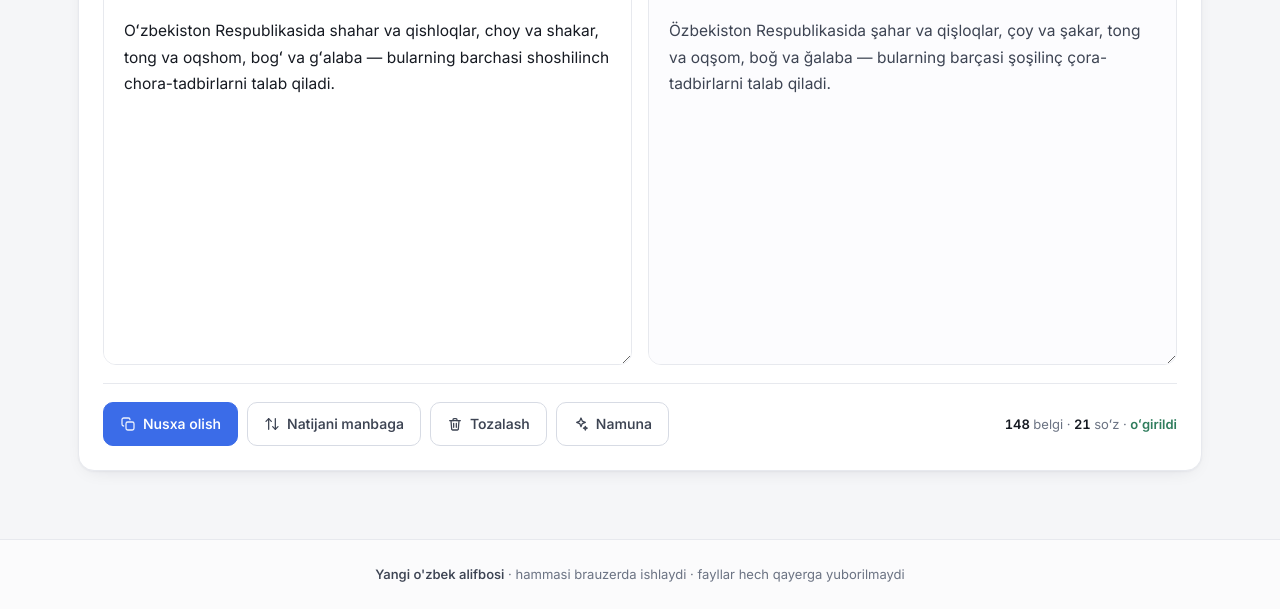
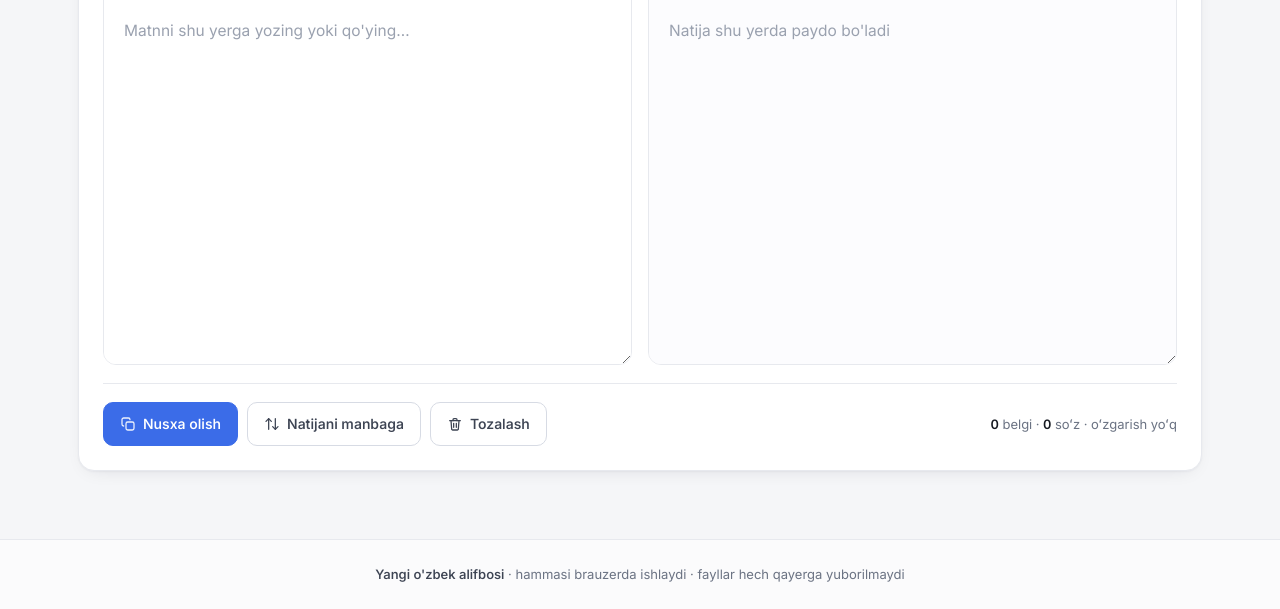
Before and after one commit to bocked/uzbek-translator, a plain HTML site: page index.html in a window 1280 px wide. Shown: the part 604-1213 px from the top of the page. Drawn offline with Linux system fonts and the light colour scheme.

Commit message:
Namuna matni va Namuna tugmasi olib tashlandi

```diff
--- a/app.js
+++ b/app.js
@@ -5,10 +5,6 @@
     'use strict';
 
     var $ = function (id) { return document.getElementById(id); };
-
-    var SAMPLE = 'O\u02BBzbekiston Respublikasida shahar va qishloqlar, choy va shakar, ' +
-        'tong va oqshom, bog\u02BB va g\u02BBalaba — bularning barchasi shoshilinch ' +
-        'chora-tadbirlarni talab qiladi.';
 
     var state = { mode: 'lotin', keepLinks: true };
     var results = [];
@@ -231,11 +227,6 @@
             $('src').focus();
         });
 
-        $('sampleBtn').addEventListener('click', function () {
-            $('src').value = SAMPLE;
-            refresh();
-        });
-
         /* --- tablar --- */
         var tabs = document.querySelectorAll('.tabs button');
         Array.prototype.forEach.call(tabs, function (t) {
--- a/index.html
+++ b/index.html
@@ -445,7 +445,7 @@ footer b{color:var(--ink-2);font-weight:550}
             <h2>Manba matn</h2>
             <span class="pane-meta" id="srcCount">0 belgi</span>
           </div>
-          <textarea id="src" spellcheck="false" placeholder="Matnni shu yerga yozing yoki qo'ying…">Oʻzbekiston Respublikasida shahar va qishloqlar, choy va shakar, tong va oqshom, bogʻ va gʻalaba — bularning barchasi shoshilinch chora-tadbirlarni talab qiladi.</textarea>
+          <textarea id="src" spellcheck="false" placeholder="Matnni shu yerga yozing yoki qo'ying…"></textarea>
         </div>
         <div class="pane">
           <div class="pane-head">
@@ -469,10 +469,6 @@ footer b{color:var(--ink-2);font-weight:550}
           <button type="button" class="btn" id="clearBtn">
             <svg class="i" viewBox="0 0 24 24" fill="none" stroke="currentColor" stroke-width="1.9" stroke-linecap="round" stroke-linejoin="round" aria-hidden="true"><path d="M4 7h16"/><path d="M9 7V5.5A1.5 1.5 0 0 1 10.5 4h3A1.5 1.5 0 0 1 15 5.5V7"/><path d="m6 7 1 12.4A1.5 1.5 0 0 0 8.5 21h7a1.5 1.5 0 0 0 1.5-1.6L18 7"/><path d="M10 11v6M14 11v6"/></svg>
             Tozalash
-          </button>
-          <button type="button" class="btn" id="sampleBtn">
-            <svg class="i" viewBox="0 0 24 24" fill="none" stroke="currentColor" stroke-width="1.9" stroke-linecap="round" stroke-linejoin="round" aria-hidden="true"><path d="M12 3l1.9 4.6L18.5 9.5l-4.6 1.9L12 16l-1.9-4.6L5.5 9.5l4.6-1.9L12 3Z"/><path d="M18.5 15.5l.8 2 2 .8-2 .8-.8 2-.8-2-2-.8 2-.8.8-2Z"/></svg>
-            Namuna
           </button>
         </div>
         <span class="stats" id="stats">—</span>
```
